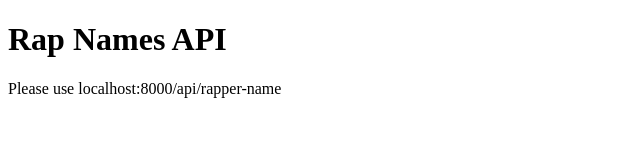
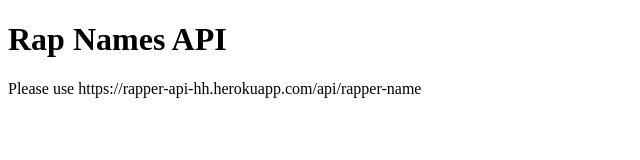
Before and after one commit to HauntedHamburger/rap-names-api, a website: page index.html in a window 1280 px wide. Shown: the whole page, without its empty margins (0-640 px from the left). Drawn offline with Linux system fonts and the light colour scheme.

Commit message:
updated html documentation

```diff
--- a/index.html
+++ b/index.html
@@ -8,6 +8,6 @@
 </head>
 <body>
     <h1>Rap Names API</h1>
-    <p>Please use localhost:8000/api/rapper-name</p>
+    <p>Please use https://rapper-api-hh.herokuapp.com/api/rapper-name</p>
 </body>
 </html>
```
